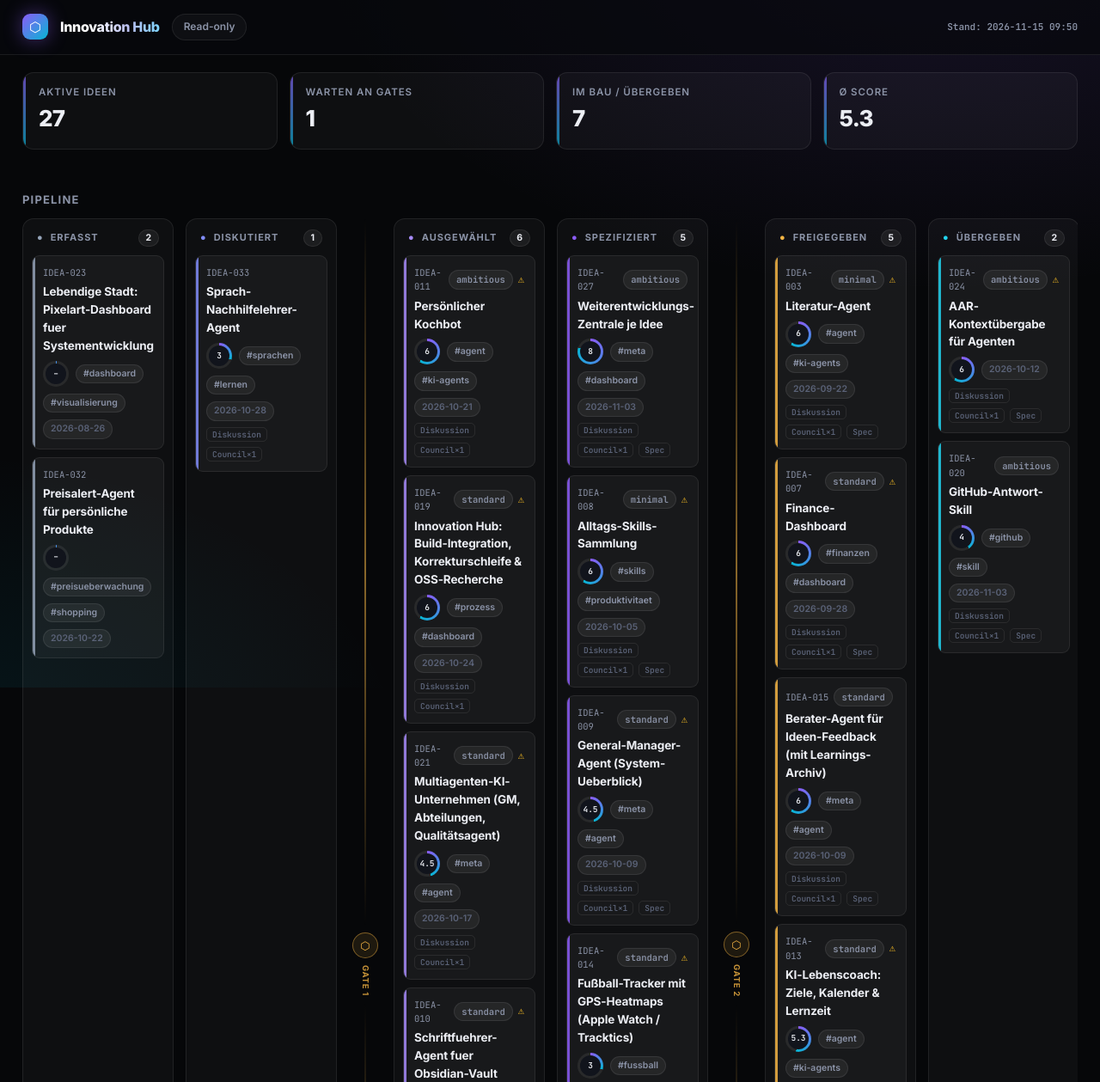
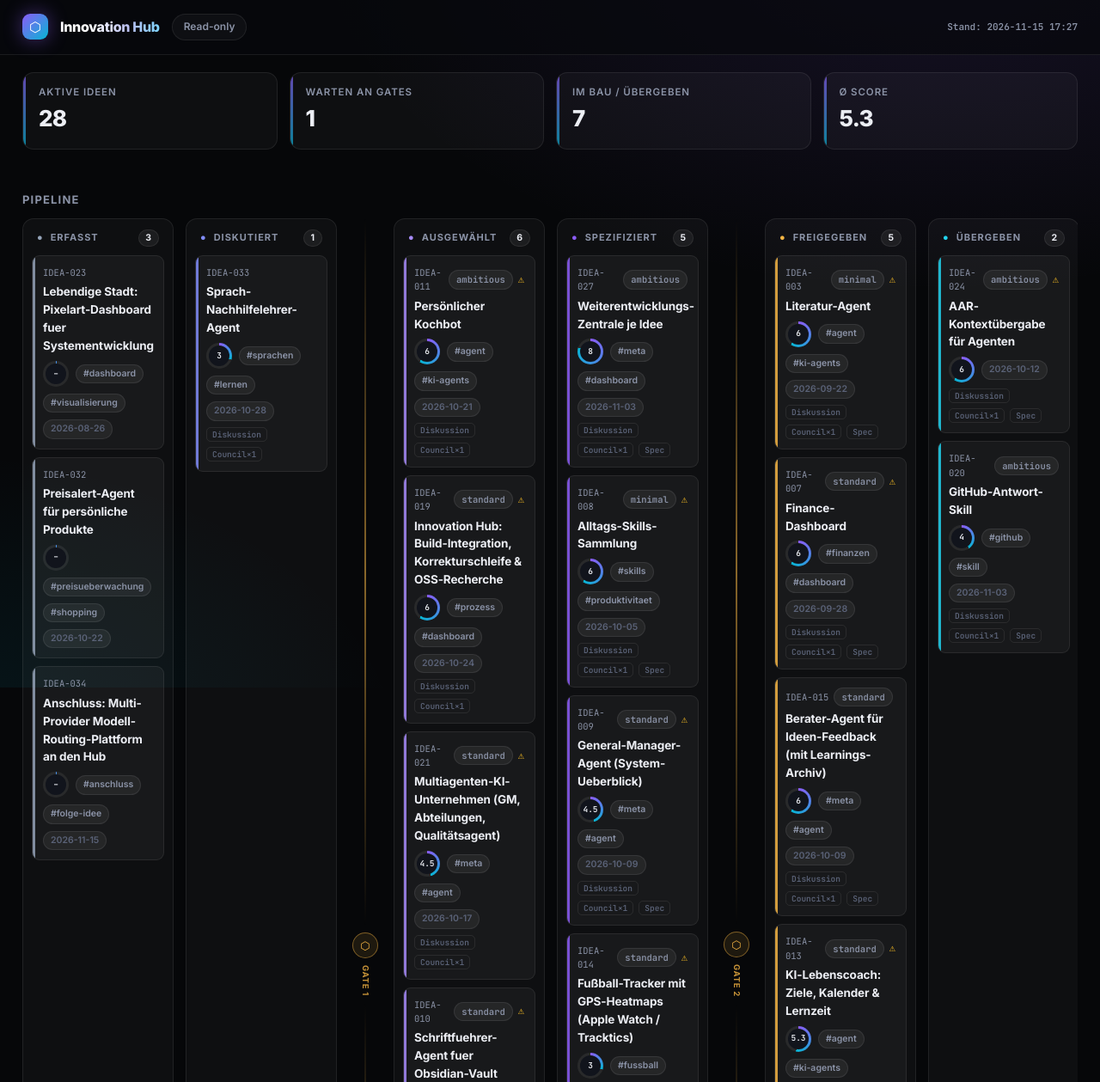
Before and after one commit to paulhsl/innovation-hub-dashboard, a plain HTML site: page index.html in a window 1280 px wide. Shown: the top 1259 px of the page at 86% size. Drawn offline with Linux system fonts and the light colour scheme.

Commit message:
chore: dashboard update (928c2e84615cde4174a6990811bdc4a34ed0f812)

```diff
--- a/index.html
+++ b/index.html
@@ -95,10 +95,10 @@
   <div class="logo"></div><h1>Innovation Hub</h1>
   <span class="badge">Read-only</span>
   <div class="hspace"></div>
-  <span class="stamp">Stand: 2026-11-15 09:50</span>
+  <span class="stamp">Stand: 2026-11-15 17:27</span>
 </header>
 <div id="stats">
-  <div class="stat"><div class="k">Aktive Ideen</div><div class="v">27</div></div>
+  <div class="stat"><div class="k">Aktive Ideen</div><div class="v">28</div></div>
   <div class="stat"><div class="k">Warten an Gates</div><div class="v">1</div></div>
   <div class="stat"><div class="k">Im Bau / Übergeben</div><div class="v">7</div></div>
   <div class="stat"><div class="k">Ø Score</div><div class="v">5.3</div></div>
@@ -106,7 +106,7 @@
 <main>
   <h2>Pipeline</h2>
   <div id="board"><div class="col">
-    <h3><span style="color:#94a3b8">●</span> Erfasst<span class="cnt">2</span></h3>
+    <h3><span style="color:#94a3b8">●</span> Erfasst<span class="cnt">3</span></h3>
     <div class="cards"><div class="card" style="--sc:#94a3b8">
     <div class="cid"><span>IDEA-023</span></div>
     <div class="ctitle">Lebendige Stadt: Pixelart-Dashboard fuer Systementwicklung</div>
@@ -123,6 +123,15 @@
       <div class="ring" style="--p:4"><span>–</span></div>
       <span class="chip">#preisueberwachung</span><span class="chip">#shopping</span>
       <span class="chip dim">2026-10-22</span>
+    </div>
+
+  </div><div class="card" style="--sc:#94a3b8">
+    <div class="cid"><span>IDEA-034</span></div>
+    <div class="ctitle">Anschluss: Multi-Provider Modell-Routing-Plattform an den Hub</div>
+    <div class="cfoot">
+      <div class="ring" style="--p:4"><span>–</span></div>
+      <span class="chip">#anschluss</span><span class="chip">#folge-idee</span>
+      <span class="chip dim">2026-11-15</span>
     </div>
 
   </div></div>
@@ -733,6 +742,15 @@
   <td class="mono">– / – / –</td>
   <td><span class="chip">#preisueberwachung</span> <span class="chip">#shopping</span> <span class="chip">#benachrichtigung</span> <span class="chip">#bilderkennung</span></td>
   <td class="mono">2026-10-22</td>
+</tr><tr>
+  <td><div class="score-cell">–<div class="sbar"><i style="width:0%"></i></div></div></td>
+  <td class="mono">IDEA-034</td>
+  <td>Anschluss: Multi-Provider Modell-Routing-Plattform an den Hub</td>
+  <td><span class="pill" style="color:#94a3b8;border-color:#94a3b855;background:#94a3b814">Erfasst</span></td>
+  <td>–</td>
+  <td class="mono">– / – / –</td>
+  <td><span class="chip">#anschluss</span> <span class="chip">#folge-idee</span></td>
+  <td class="mono">2026-11-15</td>
 </tr></tbody>
   </table></div>
 </main>
```
